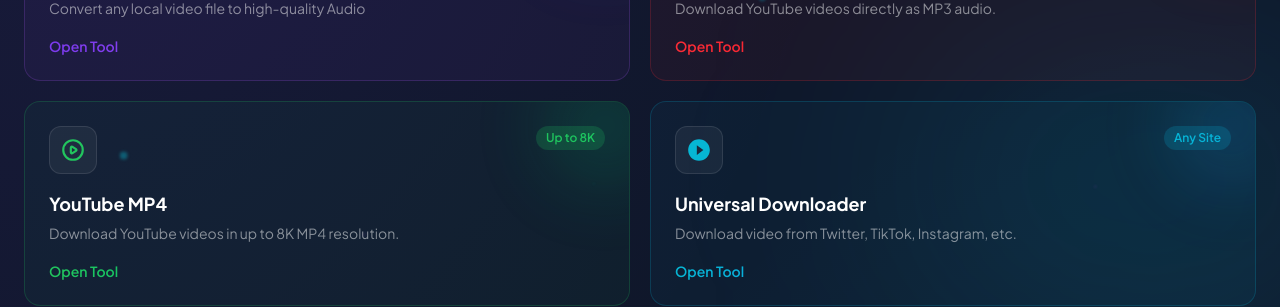
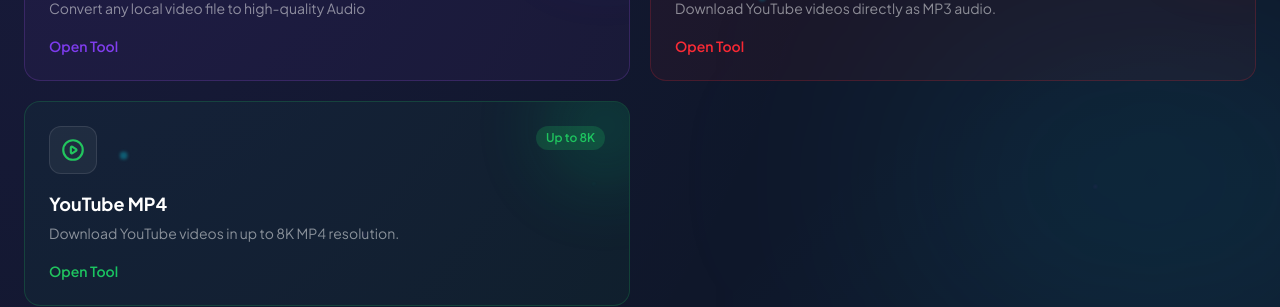
Before and after one commit to arman-somani/mediatools, a Next.js app in the folder frontend/: page /dashboard in a window 1280 px wide. Shown: the part 542-849 px from the top of the page. Built offline with nearby package versions, Linux system fonts and the light colour scheme; no server answers.

Commit message:
Auto-sync updates

```diff
--- a/frontend/src/app/dashboard/page.tsx
+++ b/frontend/src/app/dashboard/page.tsx
@@ -76,22 +76,6 @@ const TOOLS = [
         badge: 'Up to 8K',
         badgeColor: 'bg-brand-green/20 text-brand-green',
     },
-    {
-        label: 'Universal Downloader',
-        description: 'Download video from Twitter, TikTok, Instagram, etc.',
-        href: '/universal',
-        gradient: 'from-brand-cyan to-blue-500',
-        shadow: 'hover:shadow-[0_0_30px_rgba(6,182,212,0.35)]',
-        border: 'border-brand-cyan/20',
-        bg: 'bg-brand-cyan/5',
-        icon: (
-            <svg width="26" height="26" fill="currentColor" viewBox="0 0 24 24" className="text-brand-cyan">
-                <path d="M12 2C6.48 2 2 6.48 2 12s4.48 10 10 10 10-4.48 10-10S17.52 2 12 2zm-2 14.5v-9l6 4.5-6 4.5z" />
-            </svg>
-        ),
-        badge: 'Any Site',
-        badgeColor: 'bg-brand-cyan/20 text-brand-cyan',
-    }
 ];
 
 export default function DashboardPage() {
```
